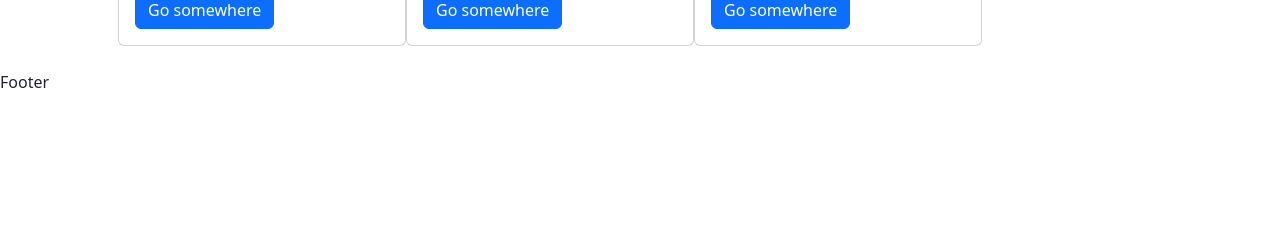
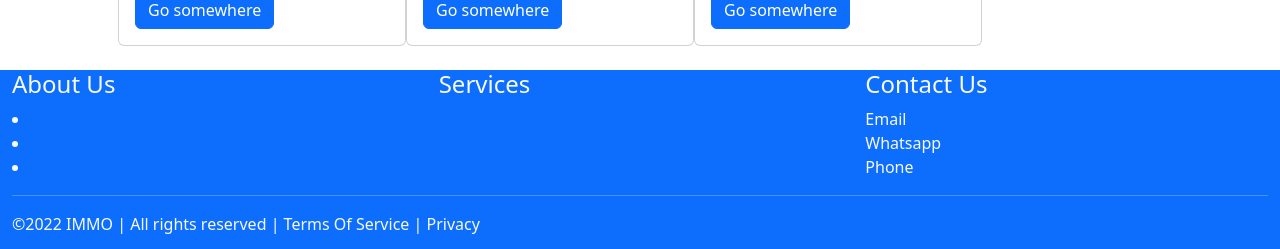
Before and after one commit to vhande/Immo_Project_Frontend, a React (Create React App) app: page / in a window 1280 px wide. Shown: the part 702-951 px from the top of the page. Before the commit the page ends 800 px from the top, so only its background shows below. Built offline with nearby package versions, Linux system fonts and the light colour scheme.

Commit message:
Footer Updated

```diff
--- a/src/Layout/Footer.js
+++ b/src/Layout/Footer.js
@@ -1,9 +1,49 @@
-import React from 'react'
+import React from "react";
+import {Col,Row, Container} from 'react-bootstrap'
 
 function Footer() {
   return (
-    <div>Footer</div>
-  )
+    <Container fluid className="bg-primary text-light">
+
+        <Row>
+          {/* Column1 */}
+          <Col>
+            <h4>About Us</h4>
+
+              <li></li>
+              <li></li>
+              <li></li>
+
+          </Col>
+          {/* Column2 */}
+          <Col>
+            <h4>Services</h4>
+            <ui className="list-unstyled">
+              <li></li>
+              <li></li>
+              <li></li>
+            </ui>
+          </Col>
+          {/* Column3 */}
+          <Col>
+            <h4>Contact Us</h4>
+            <ui className="list-unstyled">
+              <li>Email</li>
+              <li>Whatsapp</li>
+              <li>Phone</li>
+            </ui>
+          </Col>
+        </Row>
+        <hr />
+        <Row>
+          <p className="col-sm">
+            &copy;{new Date().getFullYear()} IMMO | All rights reserved |
+            Terms Of Service | Privacy
+          </p>
+        </Row>
+
+    </Container>
+  );
 }
 
-export default Footer
+export default Footer;
```
